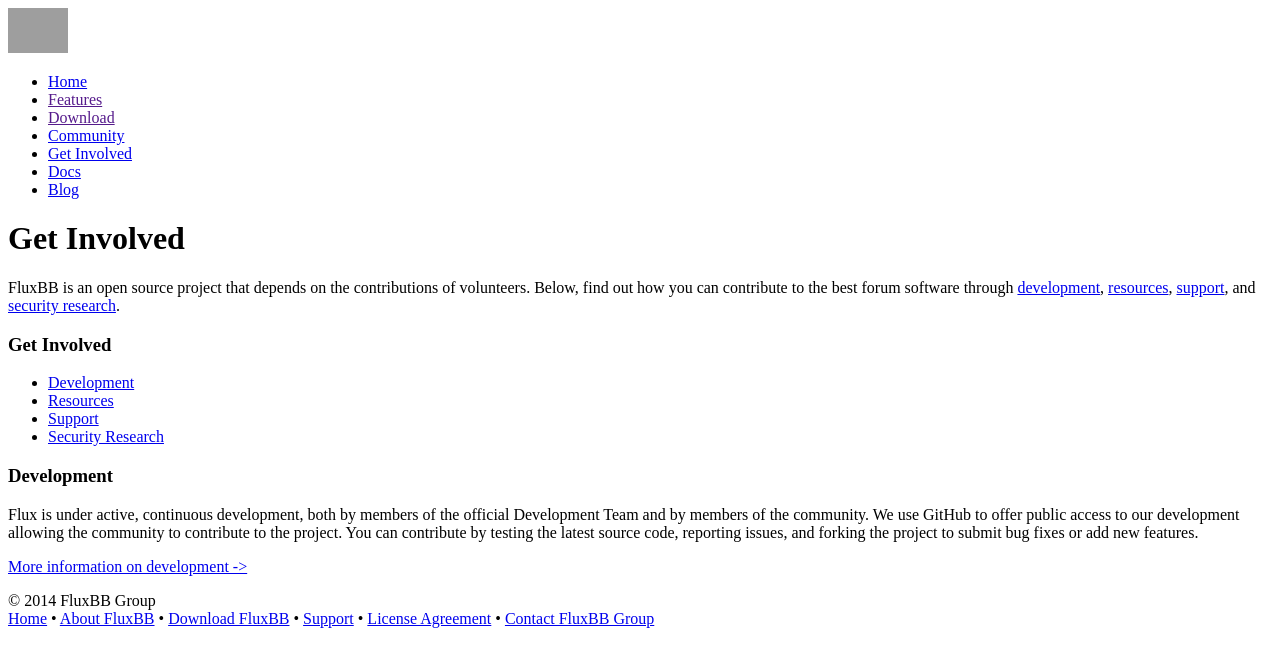
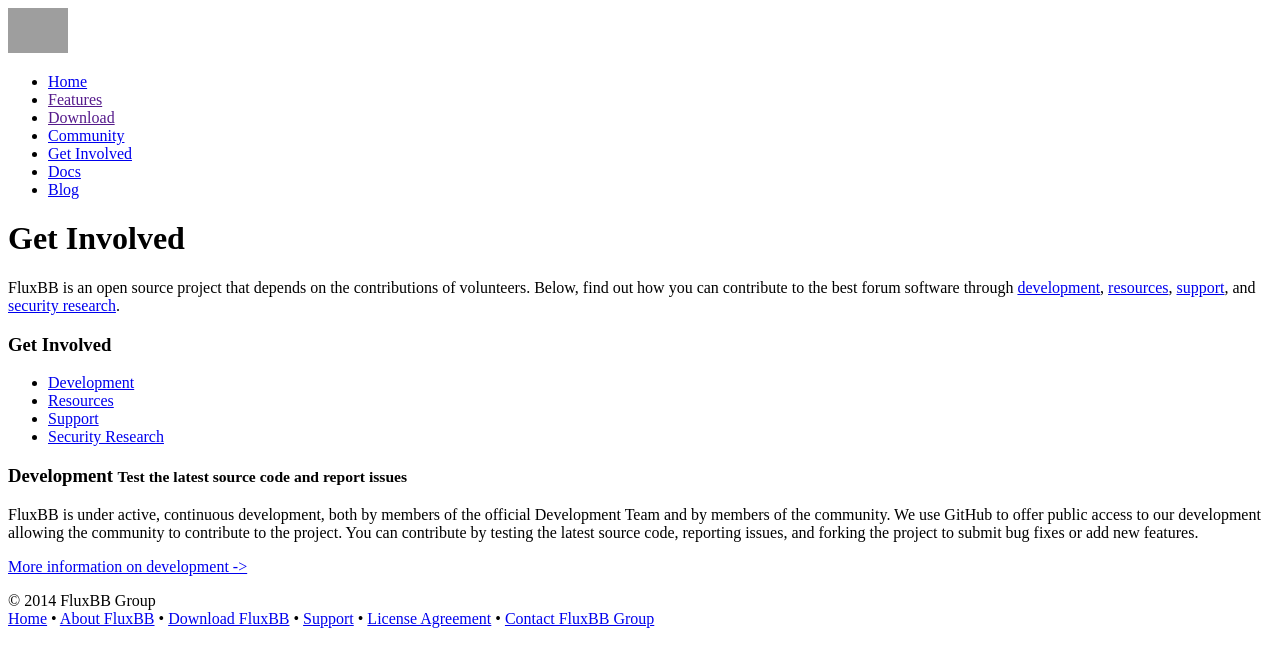
Before and after one commit to volkirik/fluxbb-site, a Jekyll site: the page built from get-involved/index.html, in a window 1280 px wide. Shown: the top 667 px of the page. Built offline with Jekyll 4.4.1, drawn with Linux system fonts in a browser that asks for light colours; Markdown is read by kramdown in place of the engine named in the settings; a style sheet for code colours, icons or effects is not loaded; grey boxes are pictures that could not be loaded.

Commit message:
fix some code
Signed-off-by: Eric <erich@xaos-ia.com>

```diff
--- a/get-involved/index.html
+++ b/get-involved/index.html
@@ -35,9 +35,9 @@
 
 	<div class="col-xs-9 col-sm-9 col-md-9 col-lg-9">
 
-	<h3>Development <smallTest the latest source code and report issues</small></h3>
+	<h3>Development <small>Test the latest source code and report issues</small></h3>
 
-	<p>Flux is under active, continuous development, both by members of the official Development Team and by members of the
+	<p>FluxBB is under active, continuous development, both by members of the official Development Team and by members of the
 	community. We use GitHub to offer public access to our development allowing the community to contribute to the project. You
 	can contribute by testing the latest source code, reporting issues, and forking the project to submit bug fixes or add new
 	features.</p>
```
